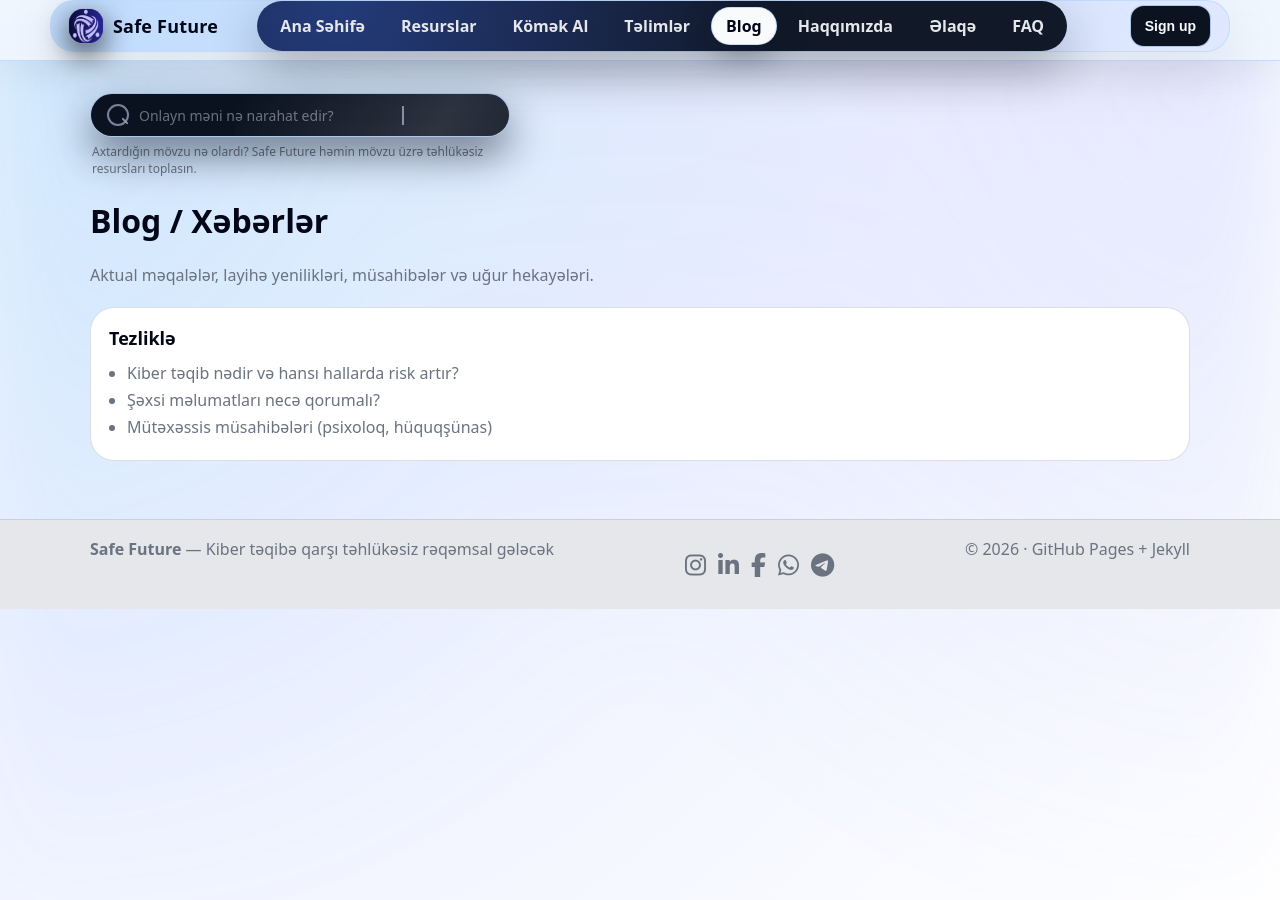
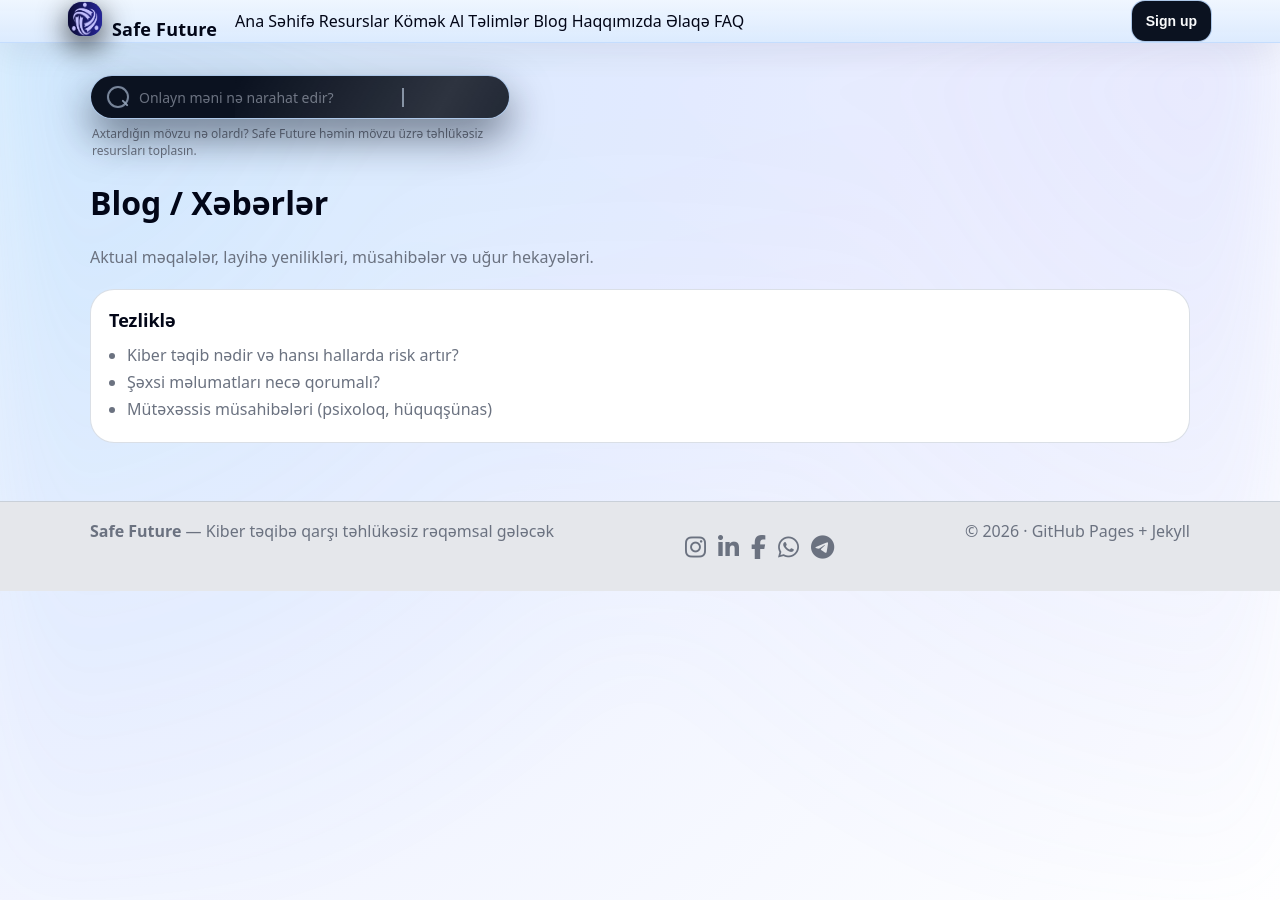
Before and after one commit to safefuture-cyber/Safe-Future-HZT, a Jekyll site: the page built from blog.md, in a window 1280 px wide. Built offline with Jekyll 4.4.1, drawn with Linux system fonts in a browser that asks for light colours; comment, search, counter and statistics services are not loaded.

Commit message:
Refactor site header and navigation styles for improved layout and aesthetics; update background gradients and box shadows.

```diff
--- a/assets/css/style.css
+++ b/assets/css/style.css
@@ -88,24 +88,23 @@
   padding:0 18px;
 }
 
+/* Ümumi başlıq zolağı – səhifə ilə eyni səviyyədə */
 .site-header{
   position:sticky;
-  top:18px;
-  z-index:50;
-  padding:0 16px 8px;
-  background: transparent;
-  border-bottom:none;
+  top:0;
+  z-index:60;
+  background:
+    linear-gradient(to bottom, rgba(239,246,255,.97), rgba(219,234,254,.96));
+  backdrop-filter: blur(18px);
+  border-bottom:1px solid rgba(191,219,254,.9);
+  box-shadow: 0 12px 30px rgba(15,23,42,.06);
 }
 
 .site-header-shell{
   max-width:1180px;
   margin:0 auto;
-  border-radius:24px;
-  background:
-    linear-gradient(135deg, rgba(191,219,254,.96), rgba(224,231,255,.96));
-  box-shadow: 0 18px 60px rgba(15,23,42,.10);
-  border:1px solid rgba(191,219,254,.9);
 }
+
 .header-inner{
   display:flex;
   align-items:center;
@@ -130,28 +129,7 @@
   cursor:pointer;
 }
 
-.site-nav{
-  display:flex;
-  align-items:center;
-  gap:14px;
-  margin:0 auto;
-}
-.site-nav a{
-  padding:10px 10px;
-  border-radius:12px;
-  color:var(--muted);
-  border:1px solid transparent;
-}
-.site-nav a:hover{
-  color:var(--text);
-  border-color: var(--line);
-  background: rgba(255,255,255,.04);
-}
-.site-nav a.active{
-  color:var(--text);
-  border-color: rgba(124,92,255,.6);
-  background: rgba(124,92,255,.16);
-}
+/* əsas naviqasiya stili aşağı hissədə yenidən təyin olunur */
 
 .site-main{padding:28px 0 44px}
 
@@ -835,136 +813,8 @@
   .site-nav.open{display:flex}
   form .row{grid-template-columns:1fr}
 }
-.site-header{
-  position: sticky;
-  top: 0;
-  z-index: 60;
-  background:
-    linear-gradient(to bottom, rgba(239,246,255,.96), rgba(239,246,255,.94));
-  backdrop-filter: blur(18px);
-  border-bottom: 1px solid rgba(191,219,254,.9);
-  box-shadow: 0 12px 40px rgba(15,23,42,.06);
-}
-
-.header-inner{
-  display:flex;
-  align-items:center;
-  justify-content:flex-start;
-  padding:14px 0;
-  gap:16px;
-}
-
-.brand{
-  display:flex;
-  align-items:center;
-  gap:10px;
-  font-weight:800;
-}
-.brand-dot{
-  width:10px;height:10px;border-radius:50%;
-  background: linear-gradient(135deg,var(--accent),#a5b4fc);
-  box-shadow: 0 0 0 6px rgba(124,92,255,.25);
-}
-.brand-text{font-size:18px; letter-spacing:.2px}
-.brand-sub{font-size:12px; color:var(--muted); font-weight:800}
-
-/* Desktop nav – tünd göy pill menyu */
-.site-nav{
-  display:flex;
-  align-items:center;
-  gap:6px;
-  flex-wrap:wrap;
-  justify-content:center;
-  padding:6px 8px;
-  border-radius:999px;
-  background: radial-gradient(circle at 10% 0%, #243b7b, #111827 60%);
-  box-shadow: 0 18px 50px rgba(15,23,42,.30);
-  margin:0 auto;
-}
-
-.site-nav a{
-  padding:10px 14px;
-  border-radius:999px;
-  color:#e5e7eb;
-  border:1px solid transparent;
-  font-weight:600;
-  line-height:1;
-  transition: background .15s ease, color .15s ease, transform .12s ease;
-}
-
-.site-nav a:hover{
-  color:#f9fafb;
-  background: rgba(148,163,184,.26);
-  transform: translateY(-1px);
-}
-
-.site-nav a.active{
-  color:#020617;
-  background:#f9fafb;
-  border-color:rgba(191,219,254,.9);
-  box-shadow: 0 10px 30px rgba(15,23,42,.35);
-}
-
-.site-nav a.nav-cta{
-  color:#f9fafb;
-  background: linear-gradient(135deg,#4f46e5,#6366f1);
-  border-color:transparent;
-}
-
-/* Hamburger button */
-.nav-toggle{
-  display:none;
-  width:44px;
-  height:44px;
-  border-radius:14px;
-  border:1px solid var(--line);
-  background: rgba(255,255,255,.04);
-  cursor:pointer;
-  align-items:center;
-  justify-content:center;
-  gap:6px;
-  padding:0;
-}
-
-.nav-toggle .bar{
-  display:block;
-  width:18px;
-  height:2px;
-  background: var(--text);
-  border-radius:999px;
-  opacity:.9;
-}
-
-/* Mobile menu */
-@media (max-width: 980px){
-  .nav-toggle{display:inline-flex}
-
-  .site-nav{
-    display:none;
-    position:absolute;
-    right:4%;
-    top:64px;
-    width:min(360px, 92vw);
-    max-height: calc(100vh - 90px);
-    overflow:auto;
-
-    flex-direction:column;
-    align-items:stretch;
-    gap:8px;
-
-    padding:12px;
-    border-radius:16px;
-    border:1px solid var(--line);
-    background: rgba(15,26,51,.96);
-    box-shadow: var(--shadow);
-  }
-
-  .site-nav.open{display:flex}
-
-  .site-nav a{
-    padding:12px 12px;
-  }
-}
+/* aşağıdakı brend / naviqasiya hissəsi ümumi stil bölməsində
+   artıq müəyyən olunub; burada yalnız logo konteyneri qalır */
 .brand-logo-wrap{
   width:34px;
   height:34px;
```
